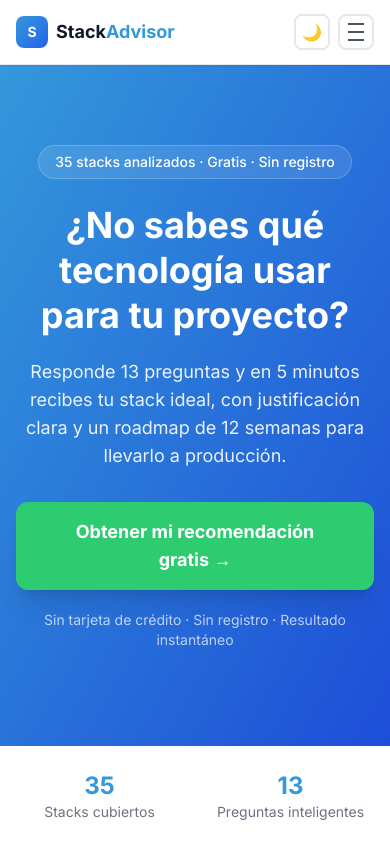
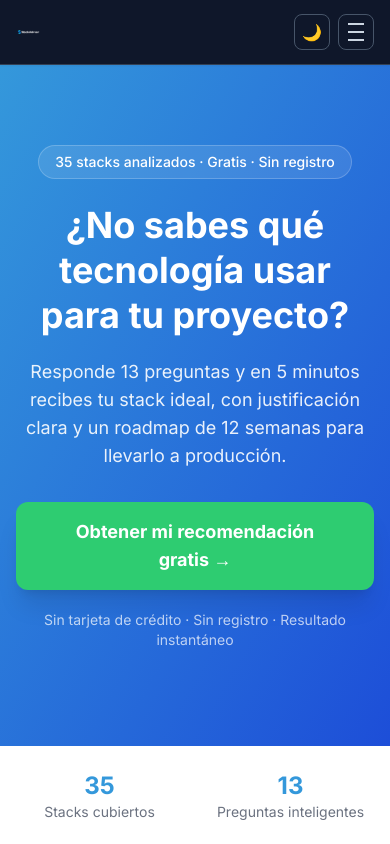
Before and after one commit to santiagomalak/stackadvisor-, a Next.js app: page / in a window 390 px wide. Shown: the top 844 px of the page. Built offline with nearby package versions, Linux system fonts and the light colour scheme.

Commit message:
feat: new logo, dark navbar

```diff
--- a/components/Footer.tsx
+++ b/components/Footer.tsx
@@ -1,4 +1,5 @@
 import Link from 'next/link';
+import Image from 'next/image';
 
 export default function Footer() {
   const year = new Date().getFullYear();
@@ -10,13 +11,16 @@ export default function Footer() {
 
           {/* Brand */}
           <div className="md:col-span-1">
-            <Link href="/" className="flex items-center gap-2 mb-3 group w-fit">
-              <div className="w-8 h-8 bg-gradient-to-br from-primary to-blue-600 rounded-lg flex items-center justify-center text-white font-bold text-sm group-hover:scale-110 transition-transform">
-                S
+            <Link href="/" className="flex items-center mb-3 w-fit group">
+              <div className="bg-slate-900 dark:bg-transparent rounded-xl px-2 py-1">
+                <Image
+                  src="/logo.png"
+                  alt="StackAdvisor"
+                  width={150}
+                  height={38}
+                  className="h-8 w-auto object-contain group-hover:opacity-80 transition-opacity"
+                />
               </div>
-              <span className="font-bold text-gray-900 dark:text-white text-lg">
-                Stack<span className="text-primary">Advisor</span>
-              </span>
             </Link>
             <p className="text-sm text-gray-500 dark:text-slate-400 leading-relaxed">
               El motor de recomendación de tech stacks para startups y devs independientes.
--- a/components/Navbar.tsx
+++ b/components/Navbar.tsx
@@ -1,6 +1,7 @@
 'use client';
 
 import Link from 'next/link';
+import Image from 'next/image';
 import { usePathname } from 'next/navigation';
 import { useState } from 'react';
 import { useTheme } from './ThemeProvider';
@@ -19,18 +20,20 @@ export default function Navbar() {
   const isActive = (href: string) => pathname === href || pathname.startsWith(href + '/');
 
   return (
-    <nav className="bg-white dark:bg-slate-800 border-b border-gray-200 dark:border-slate-600 sticky top-0 z-50 shadow-sm transition-colors">
+    <nav className="bg-slate-900 border-b border-slate-700 sticky top-0 z-50 shadow-sm transition-colors">
       <div className="container mx-auto px-4">
         <div className="flex items-center justify-between h-16">
 
           {/* Logo */}
-          <Link href="/" className="flex items-center gap-2 group" onClick={() => setMobileOpen(false)}>
-            <div className="w-8 h-8 bg-gradient-to-br from-primary to-blue-600 rounded-lg flex items-center justify-center text-white font-bold text-sm group-hover:scale-110 transition-transform">
-              S
-            </div>
-            <span className="font-bold text-gray-900 dark:text-white text-lg">
-              Stack<span className="text-primary">Advisor</span>
-            </span>
+          <Link href="/" className="flex items-center group" onClick={() => setMobileOpen(false)}>
+            <Image
+              src="/logo.png"
+              alt="StackAdvisor"
+              width={180}
+              height={44}
+              className="h-9 w-auto object-contain group-hover:opacity-90 transition-opacity"
+              priority
+            />
           </Link>
 
           {/* Desktop nav */}
@@ -41,8 +44,8 @@ export default function Navbar() {
                 href={href}
                 className={`text-sm font-medium px-3 py-2 rounded-lg transition-colors ${
                   isActive(href)
-                    ? 'text-primary bg-blue-50 dark:bg-blue-950'
-                    : 'text-gray-500 dark:text-slate-400 hover:text-primary dark:hover:text-primary hover:bg-gray-50 dark:hover:bg-slate-700'
+                    ? 'text-white bg-white/15'
+                    : 'text-slate-300 hover:text-white hover:bg-white/10'
                 }`}
               >
                 {label}
@@ -52,7 +55,7 @@ export default function Navbar() {
             <button
               onClick={toggle}
               aria-label="Cambiar tema"
-              className="w-9 h-9 flex items-center justify-center rounded-lg border-2 border-gray-200 dark:border-slate-500 text-gray-500 dark:text-slate-400 hover:border-primary hover:text-primary transition-all"
+              className="w-9 h-9 flex items-center justify-center rounded-lg border border-slate-600 text-slate-300 hover:border-primary hover:text-primary transition-all"
             >
               {theme === 'dark' ? '☀️' : '🌙'}
             </button>
@@ -70,18 +73,18 @@ export default function Navbar() {
             <button
               onClick={toggle}
               aria-label="Cambiar tema"
-              className="w-9 h-9 flex items-center justify-center rounded-lg border-2 border-gray-200 dark:border-slate-500 text-gray-500 dark:text-slate-400 hover:border-primary hover:text-primary transition-all"
+              className="w-9 h-9 flex items-center justify-center rounded-lg border border-slate-600 text-slate-300 hover:border-primary hover:text-primary transition-all"
             >
               {theme === 'dark' ? '☀️' : '🌙'}
             </button>
             <button
               onClick={() => setMobileOpen((v) => !v)}
               aria-label="Menú"
-              className="w-9 h-9 flex flex-col items-center justify-center gap-1.5 rounded-lg border-2 border-gray-200 dark:border-slate-500 hover:border-primary transition-all"
+              className="w-9 h-9 flex flex-col items-center justify-center gap-1.5 rounded-lg border border-slate-600 hover:border-primary transition-all"
             >
-              <span className={`block w-4 h-0.5 bg-gray-600 dark:bg-slate-300 transition-all origin-center ${mobileOpen ? 'rotate-45 translate-y-2' : ''}`} />
-              <span className={`block w-4 h-0.5 bg-gray-600 dark:bg-slate-300 transition-all ${mobileOpen ? 'opacity-0' : ''}`} />
-              <span className={`block w-4 h-0.5 bg-gray-600 dark:bg-slate-300 transition-all origin-center ${mobileOpen ? '-rotate-45 -translate-y-2' : ''}`} />
+              <span className={`block w-4 h-0.5 bg-slate-300 transition-all origin-center ${mobileOpen ? 'rotate-45 translate-y-2' : ''}`} />
+              <span className={`block w-4 h-0.5 bg-slate-300 transition-all ${mobileOpen ? 'opacity-0' : ''}`} />
+              <span className={`block w-4 h-0.5 bg-slate-300 transition-all origin-center ${mobileOpen ? '-rotate-45 -translate-y-2' : ''}`} />
             </button>
           </div>
         </div>
@@ -89,7 +92,7 @@ export default function Navbar() {
 
       {/* Mobile menu */}
       {mobileOpen && (
-        <div className="sm:hidden border-t border-gray-200 dark:border-slate-600 bg-white dark:bg-slate-800 px-4 py-4 space-y-2 animate-fade-in">
+        <div className="sm:hidden border-t border-slate-700 bg-slate-900 px-4 py-4 space-y-2 animate-fade-in">
           {navLinks.map(({ href, label }) => (
             <Link
               key={href}
@@ -97,8 +100,8 @@ export default function Navbar() {
               onClick={() => setMobileOpen(false)}
               className={`block px-4 py-3 rounded-xl text-sm font-medium transition-colors ${
                 isActive(href)
-                  ? 'text-primary bg-blue-50 dark:bg-blue-950'
-                  : 'text-gray-700 dark:text-slate-300 hover:bg-gray-50 dark:hover:bg-slate-700 hover:text-primary'
+                  ? 'text-white bg-white/15'
+                  : 'text-slate-300 hover:bg-white/10 hover:text-white'
               }`}
             >
               {label}
```
Also changed, not shown: public/logo.png (added).
